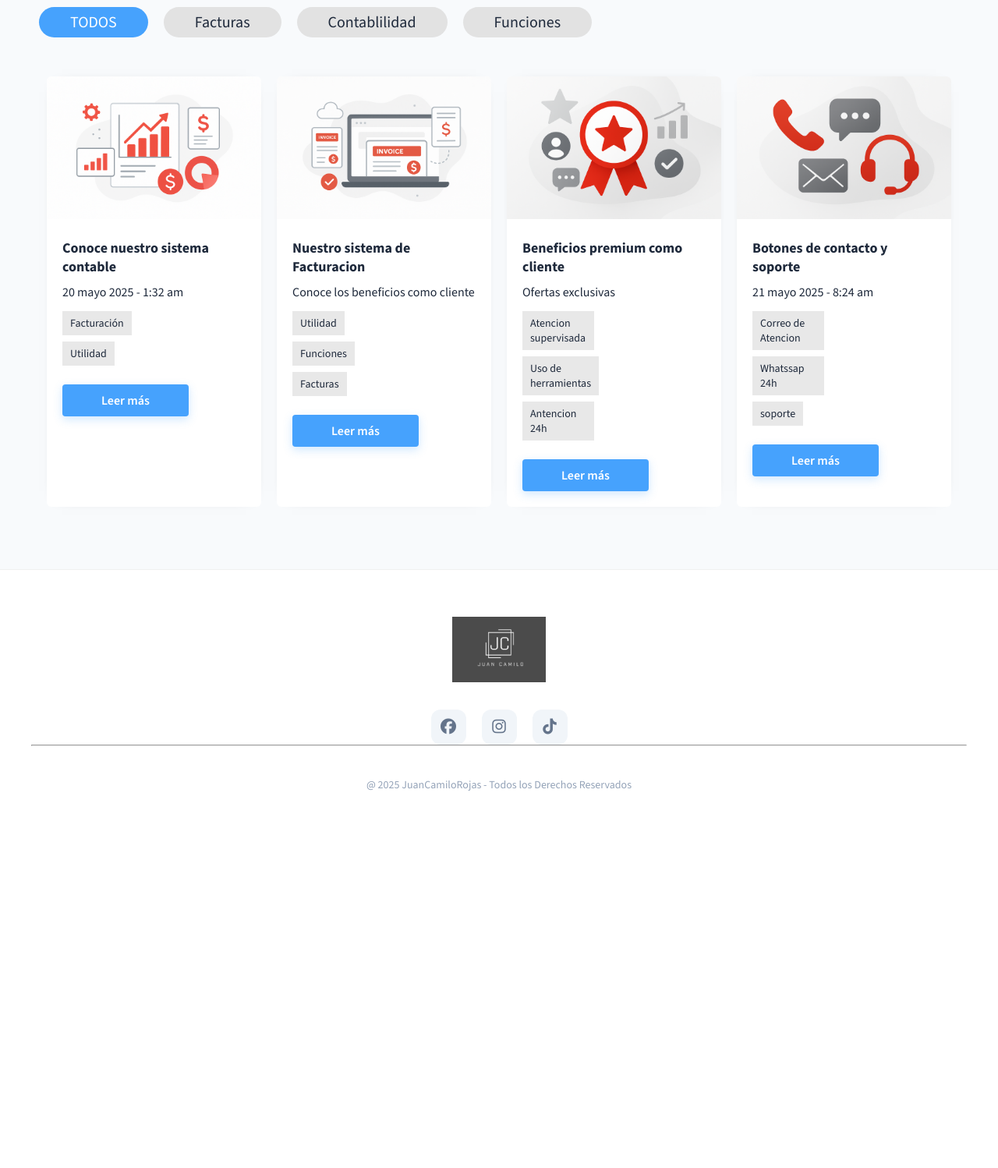
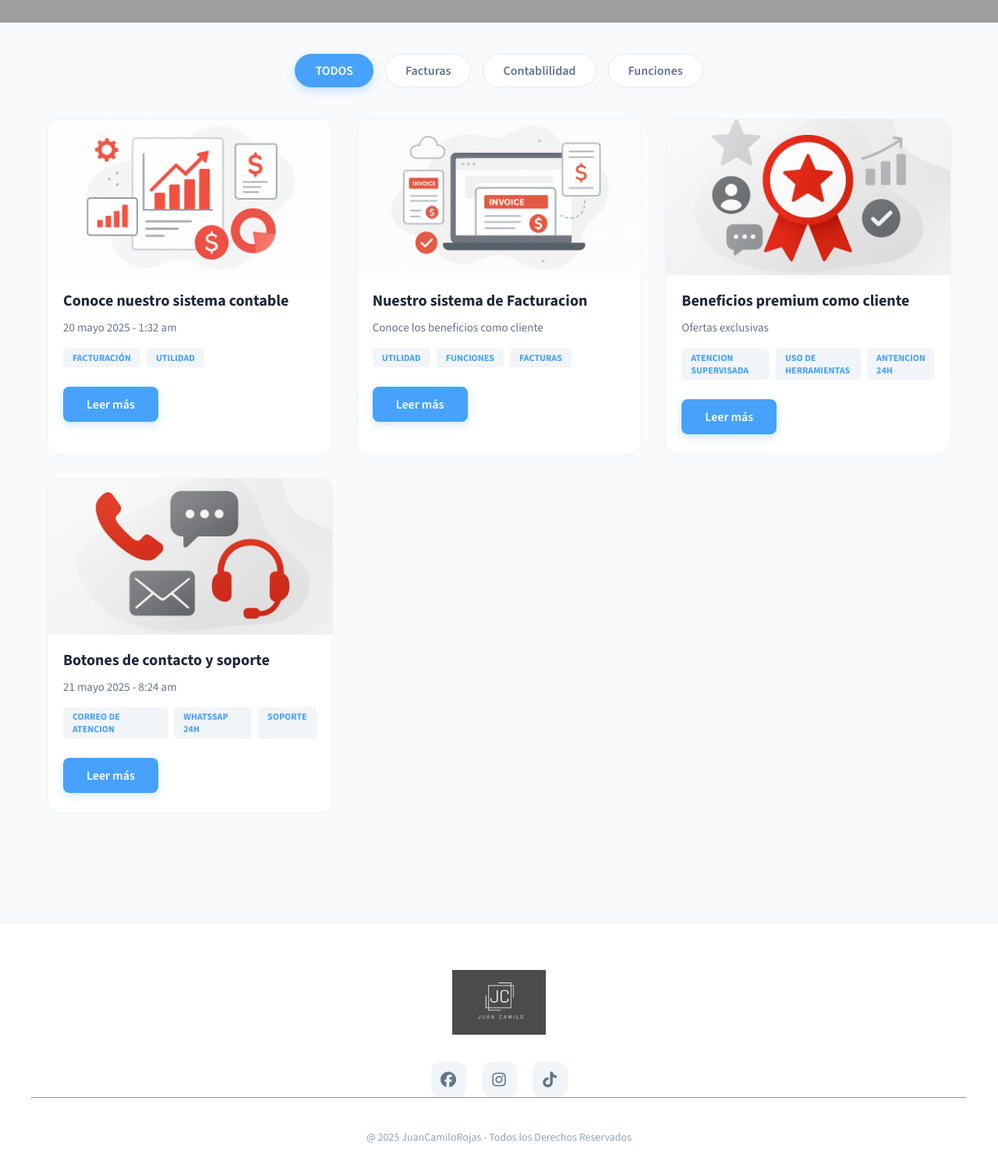
Before and after one commit to JuanCaRojas-18/JuanCaRojas-18.github.io, a PHP site: page / in a window 1280 px wide. Shown: the part 664-2162 px from the top of the page at 78% size. Before the commit the page ends 1678 px from the top, so only its background shows below. Run offline with PHP 8.4, Linux system fonts and the light colour scheme; some libraries are stand-ins or nearby versions; grey boxes are pictures that could not be loaded.

Commit message:
Update blog.css

```diff
--- a/css/blog.css
+++ b/css/blog.css
@@ -1,198 +1,209 @@
-/*Portada*/
-
-.blog-container-cover{
-    width: 80%;
-    height: 500px;
+/* ==========================================
+   1. PORTADA (HERO SECTION)
+   ========================================== */
+.blog-container-cover {
+    width: 100%;
+    height: 550px;
     position: relative;
     margin-top: 80px;
     background-image: url(../Img/img.1.2.png);
     background-position: center;
     background-size: cover;
     background-repeat: no-repeat;
+    display: flex;
+    align-items: center;
+    justify-content: center;
 }
 
-.blog-container-cover:before{
+/* Capa de color para legibilidad */
+.blog-container-cover:before {
     content: '';
     width: 100%;
     height: 100%;
-    background:(242, 242, 244, 0.76);
+    background: linear-gradient(135px, rgba(70, 162, 253, 0.8) 0%, rgba(30, 41, 59, 0.7) 100%);
     position: absolute;
     top: 0;
     left: 0;
 }
 
-.container-info-cover{
-    max-width: 800px;
-    height: 500px;
-    margin: auto;
+.container-info-cover {
+    max-width: 850px;
+    padding: 0 20px;
     text-align: center;
-    display: flex;
-    flex-direction: column;
-    justify-content: center;
-    align-items: center;
     position: relative;
     z-index: 1;
 }
 
-.container-info-cover h1{
-    font-size: 60px;
-    font-weight: 500;
+.container-info-cover h1 {
+    font-size: 64px;
+    font-weight: 800;
     color: #fff;
     margin-bottom: 20px;
+    letter-spacing: -2px;
+    line-height: 1.1;
 }
 
-.container-info-cover p{
-    color: #fff;
-    font-size: 20px;
+.container-info-cover p {
+    color: rgba(255, 255, 255, 0.9);
+    font-size: 22px;
     font-weight: 300;
+    max-width: 600px;
+    margin: auto;
 }
 
-/*Contenedor de categorias*/
-
-input[type="radio"]{
+/* ==========================================
+   2. CATEGORÍAS (FILTROS)
+   ========================================== */
+input[type="radio"] {
     display: none;
 }
 
-.container-category{
-    max-width: 100%;
-    margin: auto;
+.container-category {
+    max-width: 1200px;
+    margin: 40px auto 20px auto;
     display: flex;
+    justify-content: center;
     flex-wrap: wrap;
-    margin-top: 20px;
+    gap: 15px;
 }
 
-
-.container-category label{
-    padding: 6px 40px;
-    margin: 10px;
-    font-size: 20px;
-    background: #e2e2e2;
-    border-radius: 20px;
+.container-category label {
+    padding: 10px 25px;
+    font-size: 16px;
+    font-weight: 600;
+    background: #fff;
+    color: #64748b;
+    border-radius: 50px;
     cursor: pointer;
+    border: 1px solid #e2e8f0;
+    transition: all 0.3s ease;
 }
 
-.container-category label:hover{
-    opacity: 0.8;
+.container-category label:hover {
+    border-color: #46a2fd;
+    color: #46a2fd;
 }
 
-/*post - Publicaciones*/
-
-.container-post{
+/* ==========================================
+   3. GRID DE MÓDULOS (POSTS)
+   ========================================== */
+.container-post {
     max-width: 1200px;
     margin: auto;
+    padding-bottom: 60px;
 }
 
-.posts{
+.posts {
     width: 100%;
     display: grid;
-    grid-template-columns: repeat(4, 1fr);
-    grid-gap: 20px;
-
-    margin-top: 20px;
+    grid-template-columns: repeat(3, 1fr); /* 3 columnas para mayor impacto visual */
+    grid-gap: 30px;
     padding: 20px;
 }
 
-.posts .post{
+.posts .post {
     background: #fff;
-    box-shadow: 0 0 20px -20px black;
-    border-radius: 6px;
+    border-radius: 16px;
     overflow: hidden;
-    padding-bottom: 20px;
-
+    display: flex;
+    flex-direction: column;
+    border: 1px solid #f0f0f0;
+    transition: all 0.4s cubic-bezier(0.175, 0.885, 0.32, 1.275);
 }
 
-.post .ctn-img{
-    width: 100%;
+.posts .post:hover {
+    transform: translateY(-10px);
+    box-shadow: 0 20px 40px rgba(0,0,0,0.08);
+    border-color: rgba(70, 162, 253, 0.3);
 }
 
-.post .ctn-img img{
+.post .ctn-img {
+    width: 100%;
+    height: 200px;
+    overflow: hidden;
+}
+
+.post .ctn-img img {
     width: 100%;
     height: 100%;
     object-fit: cover;
+    transition: transform 0.5s ease;
 }
 
-.post h2{
-    font-size: 18px;
-    margin-top: 20px;
-    padding: 0px 20px;
+.post:hover .ctn-img img {
+    transform: scale(1.1);
 }
 
-.post span{
-    display: block;
-    margin-top: 10px;
-    padding: 0px 20px;
-
+.post h2 {
+    font-size: 20px;
+    margin: 20px 20px 10px 20px;
+    color: #1e293b;
+    line-height: 1.3;
 }
 
-.ctn-tag{
-    width: 100px;
-    display: flex;
-    flex-wrap: wrap;
-    margin-left: 16px;
-    margin-top: 10px;
+.post span {
+    display: block;
+    padding: 0 20px;
+    font-size: 15px;
+    color: #64748b;
+    line-height: 1.5;
 }
 
-.ctn-tag li{
+.ctn-tag {
+    display: flex;
+    gap: 8px;
+    margin: 15px 20px;
     list-style: none;
-    font-size: 14px;
-    margin: 4px;
-    padding: 6px 10px;
-    background: #e8e8e8;
-    cursor: default;
-
 }
 
-.post button{
-    margin-top: 20px;
-    margin-left: 20px;
-    padding: 10px 50px;
-    font-size: 16px;
-    background: #46a2fd;
-    color: #fff;
-    border: none;
-    cursor: pointer;
+.ctn-tag li {
+    font-size: 12px;
+    font-weight: 700;
+    text-transform: uppercase;
+    padding: 4px 12px;
+    background: #f1f5f9;
+    color: #46a2fd;
     border-radius: 4px;
 }
 
-.post button:hover{
-    opacity: 0.9;
-
+/* Botón interno de la tarjeta */
+.post button {
+    margin: 10px 20px 25px 20px;
+    align-self: flex-start; /* Botón alineado a la izquierda */
 }
 
-/*Sistema de filtrado*/
-[value="TODOS"]:checked ~ .posts .post[data-category] {
-  display: block;
-}
+/* ==========================================
+   4. SISTEMA DE FILTRADO (LÓGICA CSS)
+   ========================================== */
+[value="TODOS"]:checked ~ .posts .post[data-category] { display: flex; }
 
 [value="TODOS"]:checked ~ .posts .post:not([data-category~="TODOS"]),
 [value="Facturas"]:checked ~ .posts .post:not([data-category~="Facturas"]),
-[value="Contabilidad"]:checked ~ .posts .post:not([data-category~="Contablilidad"]),
-[value="Funciones"]:checked ~ .posts .post:not([data-category~="Funciones"]){
+[value="Contabilidad"]:checked ~ .posts .post:not([data-category~="Contabilidad"]),
+[value="Funciones"]:checked ~ .posts .post:not([data-category~="Funciones"]) {
     display: none;
 }
 
+/* Estilo del botón de filtro activo */
 [value="TODOS"]:checked ~ .container-category [for="TODOS"],
 [value="Facturas"]:checked ~ .container-category [for="Facturas"],
 [value="Contabilidad"]:checked ~ .container-category [for="Contabilidad"],
-[value="Funciones"]:checked ~ .container-category [for="Funciones"]{
+[value="Funciones"]:checked ~ .container-category [for="Funciones"] {
     background: #46a2fd;
     color: #fff;
+    border-color: #46a2fd;
+    box-shadow: 0 4px 12px rgba(70, 162, 253, 0.3);
 }
 
-@media screen and (max-width: 1200px){
-    .posts{
-        grid-template-columns: repeat(3, 1fr);
-    }
+/* ==========================================
+   5. RESPONSIVE DESIGN (ADAPTABILIDAD)
+   ========================================== */
+@media screen and (max-width: 1100px) {
+    .posts { grid-template-columns: repeat(2, 1fr); }
 }
 
-@media screen and (max-width: 900px){
-    .posts{
-        grid-template-columns: repeat(2, 1fr);
-    }
+@media screen and (max-width: 700px) {
+    .container-info-cover h1 { font-size: 40px; }
+    .posts { grid-template-columns: repeat(1, 1fr); }
+    .blog-container-cover { height: 400px; }
 }
-
-@media screen and (max-width: 550px){
-    .posts{
-        grid-template-columns: repeat(1, 1fr);
-    }
-}
```
